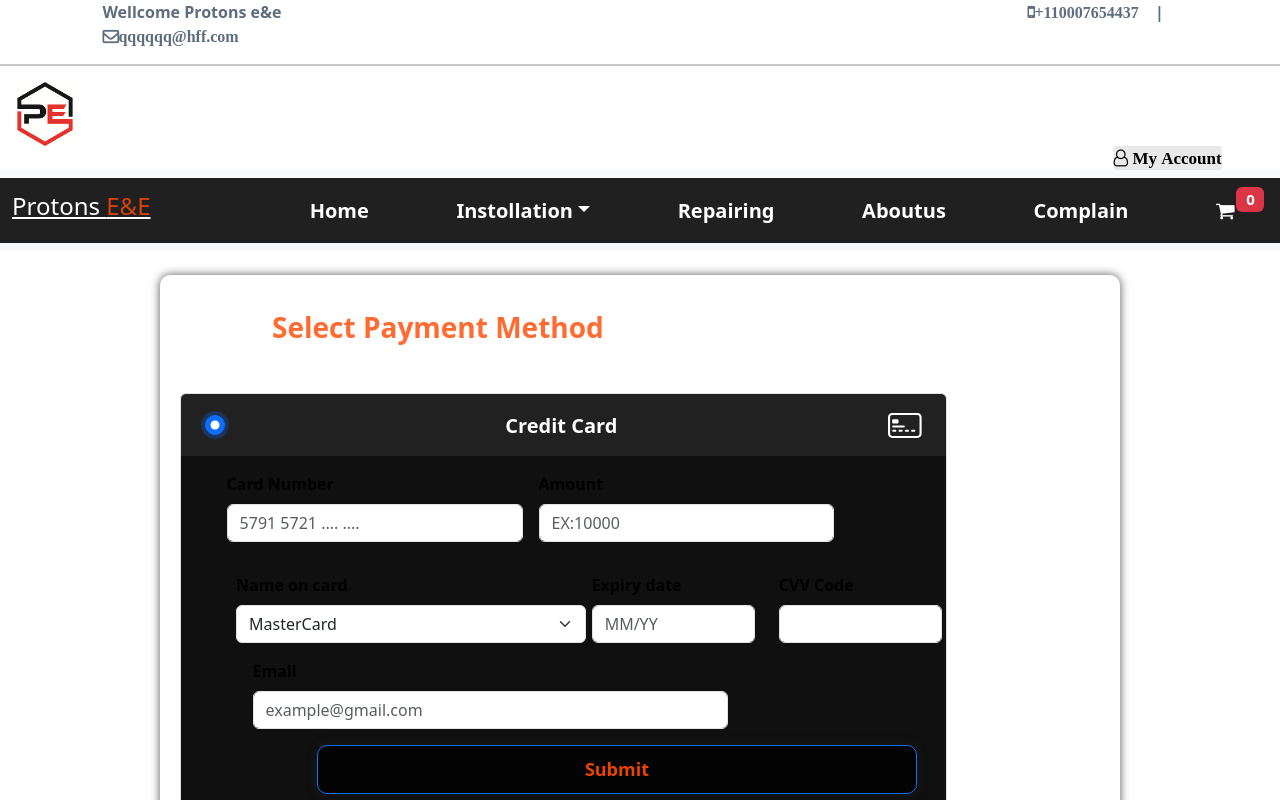
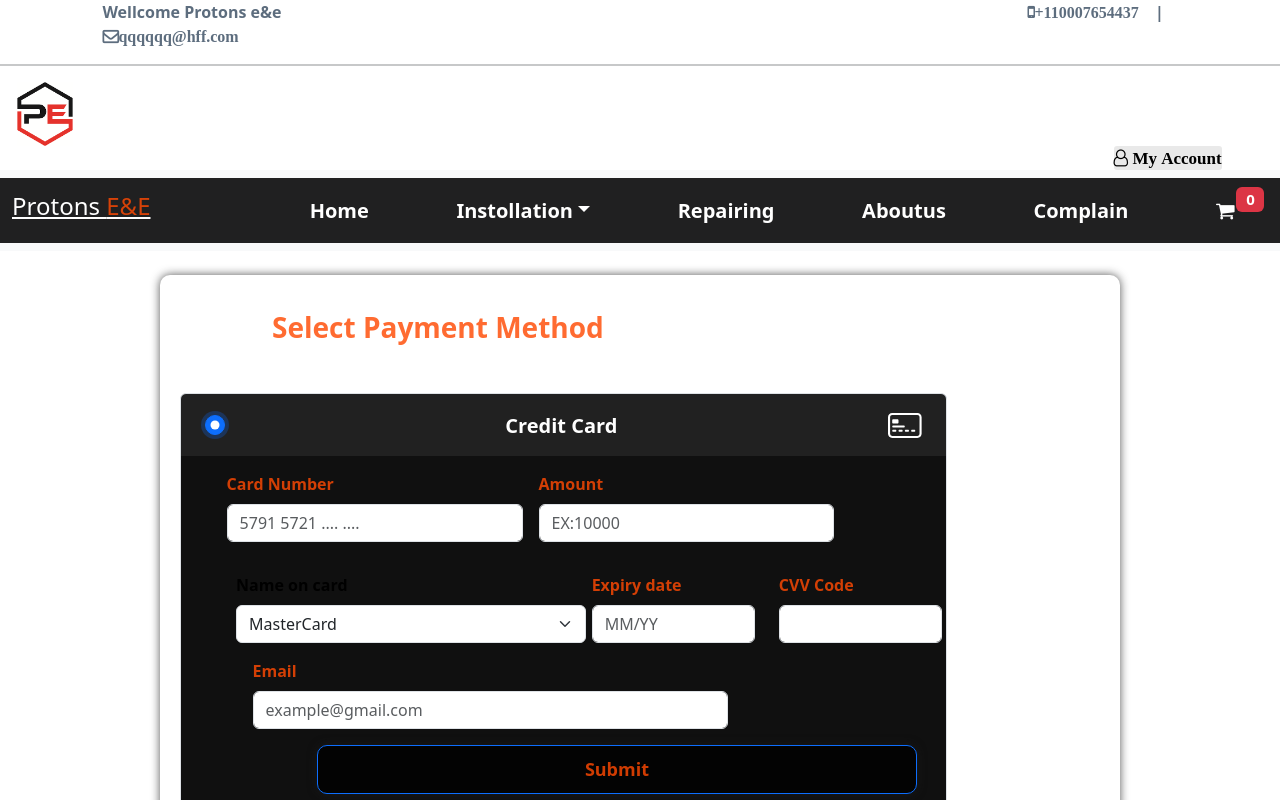
Before and after one commit to SKSpraveen/ITP-Project, a React (Create React App) app in the folder frontend/: page /Payments in a window 1280 px wide. Both pictures are taken after a click on the radio button "Credit Card". Shown: the top 800 px of the page. Built offline with nearby package versions, Linux system fonts and the light colour scheme; no server answers.

Commit message:
add coroler

```diff
--- a/frontend/src/Pages/Anjana/Payments.js
+++ b/frontend/src/Pages/Anjana/Payments.js
@@ -164,13 +164,13 @@ function Payments() {
                                         <form onSubmit={handleSubmitCard} style={{ fontWeight: "700", color: "rgba(255, 74, 2, 0.816)" }}>
                                             <div className='row'>
                                             <div className="px-2 col-lg-5 mb-3">
-                                                <label className="form-label">Card Number</label>
+                                                <label className="form-label"style={{  color: "rgba(255, 74, 2, 0.816)" }}>Card Number</label>
                                                 <input type="numbers" className="form-control" placeholder="5791 5721 .... ...." value={card} onChange={e => setCard(e.target.value)} maxLength={'16'} />
 
 
                                             </div>
                                             <div className="px-2 col-lg-5 mb-3">
-                                                        <label className="form-label">Amount</label>
+                                                        <label className="form-label"style={{  color: "rgba(255, 74, 2, 0.816)" }}>Amount</label>
                                                         <input type="number" className="form-control" placeholder="EX:10000" value={amount} onChange={e => setAmount(e.target.value)} />
                                                     </div>
                                             </div>
@@ -178,8 +178,8 @@ function Payments() {
 
                                             <div className="row">
                                                 <div className="col-lg-6">
-                                                    <div className="mb-3">
-                                                        <label className="form-label">Name on card</label>
+                                                    <div className="mb-3"style={{  color: "rgba(255, 74, 2, 0.816)" }}>
+                                                        <label className="form-label" >Name on card</label>
                                                         <select className="form-select" id="cardType" name="cardType" value={cname} onChange={e => setCname(e.target.value)}>
                                                             <option value="MasterCard">MasterCard</option>
                                                             <option value="Visa">Visa</option>
@@ -189,22 +189,22 @@ function Payments() {
                                                 </div>
                                                 <div className="col-lg-3">
                                                     <div className="mb-3">
-                                                        <label className="form-label">Expiry date</label>
+                                                        <label className="form-label"style={{  color: "rgba(255, 74, 2, 0.816)" }}>Expiry date</label>
                                                         <input type="date(year and month)" className="form-control" placeholder="MM/YY" value={exdate} onChange={e => setExdate(e.target.value)} />
                                                     </div>
                                                 </div>
                                                 <div className="col-lg-3">
                                                     <div className="mb-3">
-                                                        <label className="form-label">CVV Code</label>
+                                                        <label className="form-label" style={{  color: "rgba(255, 74, 2, 0.816)" }}>CVV Code</label>
                                                         <input type="password" className="form-control" value={cvv} onChange={e => setCvv(e.target.value)} maxLength={4} />
                                                     </div>
                                                 </div>
                                             </div>
                                             <div className="px-1 col-lg-8 mb-3">
-                                                <label className="form-label">Email</label>
+                                                <label className="form-label"style={{  color: "rgba(255, 74, 2, 0.816)" }}>Email</label>
                                                 <input type="email" className="form-control" placeholder="example@gmail.com" value={email} onChange={e => setEmail(e.target.value)} />
                                             </div>
-                                            <button type="submit" className="btn btn-primary" style={{ width: '600px' }}>Submit</button>
+                                            <button type="submit" className="btn btn-primary" style={{ width: '600px',color: "rgba(255, 74, 2, 0.816)" }}>Submit</button>
 
                                         </form>
                                     </div>
@@ -239,28 +239,28 @@ function Payments() {
                                     <div className="accordion-body">
                                         <form onSubmit={handleSubmitBankPayment} style={{ fontWeight: "700", color: "rgba(255, 74, 2, 0.816)" }}>
                                             <div className="px-2 col-lg-6 mb-3">
-                                                <label className="form-label">Email address</label>
+                                                <label className="form-label"style={{  color: "rgba(255, 74, 2, 0.816)" }}>Email address</label>
                                                 <input type="email" className="form-control" placeholder="example@gmail.com" value={email} onChange={e => setEmail(e.target.value)} />
                                             </div>
                                             <div className="row">
                                                 <div className="col-lg-6">
                                                     <div className="mb-3">
-                                                        <label className="form-label">Account Number</label>
+                                                        <label className="form-label" style={{  color: "rgba(255, 74, 2, 0.816)" }}>Account Number</label>
                                                         <input type="text" className="form-control" placeholder="EX:2345677654322444" value={accountnumber} onChange={e => setAccountNumber(e.target.value)} />
                                                     </div>
                                                 </div>
                                                 <div className="col-lg-3">
                                                     <div className="mb-3">
-                                                        <label className="form-label">Amount</label>
+                                                        <label className="form-label"style={{  color: "rgba(255, 74, 2, 0.816)" }}>Amount</label>
                                                         <input type="number" className="form-control" placeholder="EX:10000" value={amount} onChange={e => setAmount(e.target.value)} />
                                                     </div>
                                                 </div>
                                             </div>
                                             <div className="px-2 col-lg-6 mb-3">
-                                                <label className="form-label">Upload Slip</label>
+                                                <label className="form-label" style={{  color: "rgba(255, 74, 2, 0.816)" }}>Upload Slip</label>
                                                 <input type="file" className="form-control" value={slip} onChange={e => setSlip(e.target.value)} />
                                             </div>
-                                            <button type="submit" className="btn btn-primary"style={{ width: '600px' }}>
+                                            <button type="submit" className="btn btn-primary"style={{ width: '600px',color: "rgba(255, 74, 2, 0.816)" }}>
                                                 Submit
                                             </button>
                                         </form>
@@ -297,32 +297,32 @@ function Payments() {
                                     <div className="accordion-body">
                                         <form onSubmit={handleSubmitDirectPayment} style={{ fontWeight: "700", color: "rgba(255, 74, 2, 0.816)" }}>
                                             <div className="px-2 col-lg-6 mb-3">
-                                                <label className="form-label">Name</label>
+                                                <label className="form-label" style={{  color: "rgba(255, 74, 2, 0.816)" }}>Name</label>
                                                 <input type="text" className="form-control" value={name} onChange={e => setName(e.target.value)} />
                                             </div>
                                             <div className="px-2 col-lg-6 mb-3">
-                                                <label className="form-label">Repair Agent Name</label>
+                                                <label className="form-label" style={{  color: "rgba(255, 74, 2, 0.816)"}}>Repair Agent Name</label>
                                                 <input type="text" className="form-control" value={rgname} onChange={e => setRgname(e.target.value)} />
                                             </div>
                                             <div className="px-2 col-lg-6 mb-3">
-                                                <label className="form-label">Email address</label>
+                                                <label className="form-label"style={{  color: "rgba(255, 74, 2, 0.816)"}}>Email address</label>
                                                 <input type="email" className="form-control" placeholder="example@gmail.com" value={cemail} onChange={e => setCemail(e.target.value)} />
                                             </div>
                                             <div className="row">
                                                 <div className="col-lg-6">
                                                     <div className="mb-3">
-                                                        <label className="form-label">Whatsapp Number</label>
+                                                        <label className="form-label"style={{  color: "rgba(255, 74, 2, 0.816)"}}>Whatsapp Number</label>
                                                         <input type="tel" className="form-control" placeholder="EX:+94 71077 5688" value={contactnumber} onChange={e => setContactnumber(e.target.value)} />
                                                     </div>
                                                 </div>
                                                 <div className="col-lg-3">
                                                     <div className="mb-3">
-                                                        <label className="form-label">Amount</label>
+                                                        <label className="form-label"style={{  color: "rgba(255, 74, 2, 0.816)"}}>Amount</label>
                                                         <input type="number" className="form-control" placeholder="EX:10000" value={amount} onChange={e => setAmount(e.target.value)} />
                                                     </div>
                                                 </div>
                                             </div>
-                                            <button type="submit" className="btn btn-primary" style={{ width: '600px' }}>
+                                            <button type="submit" className="btn btn-primary" style={{ width: '600px',color: "rgba(255, 74, 2, 0.816)" }}>
                                                 Submit
                                             </button>
                                         </form>
```
